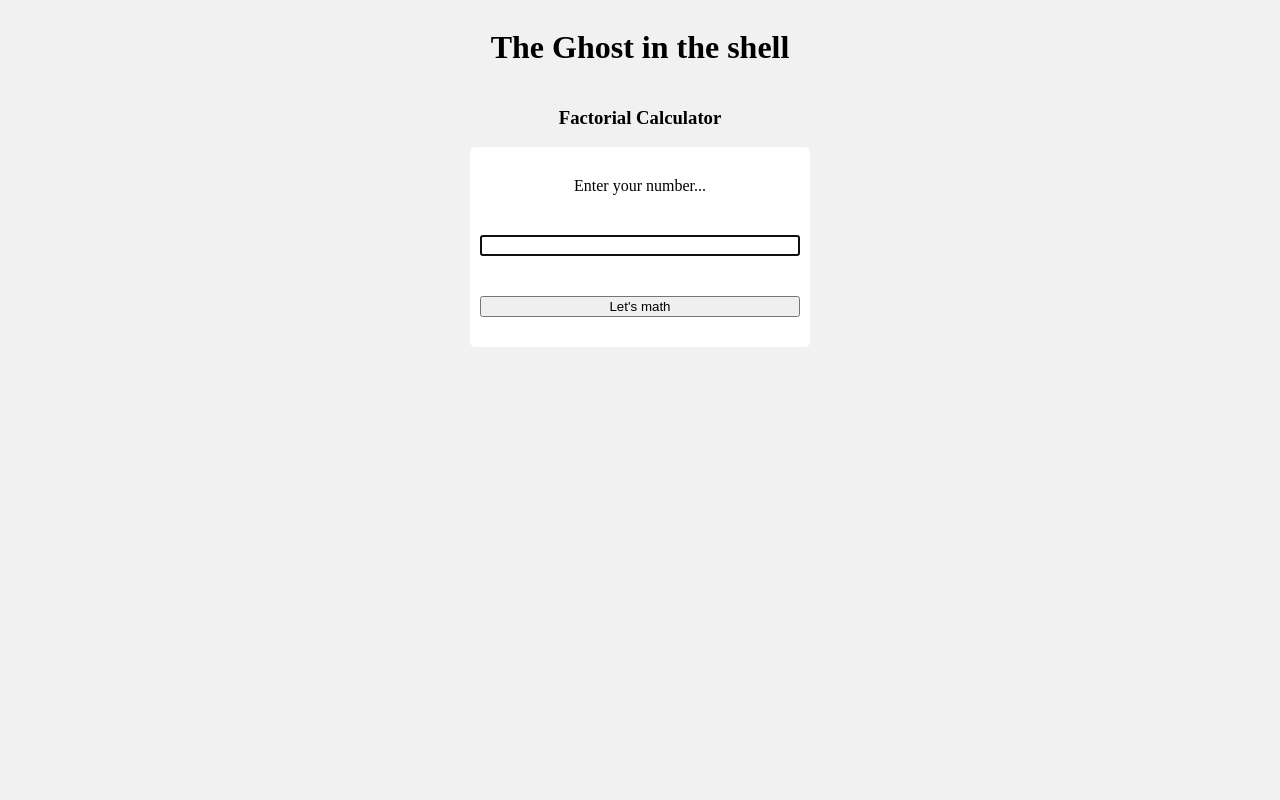
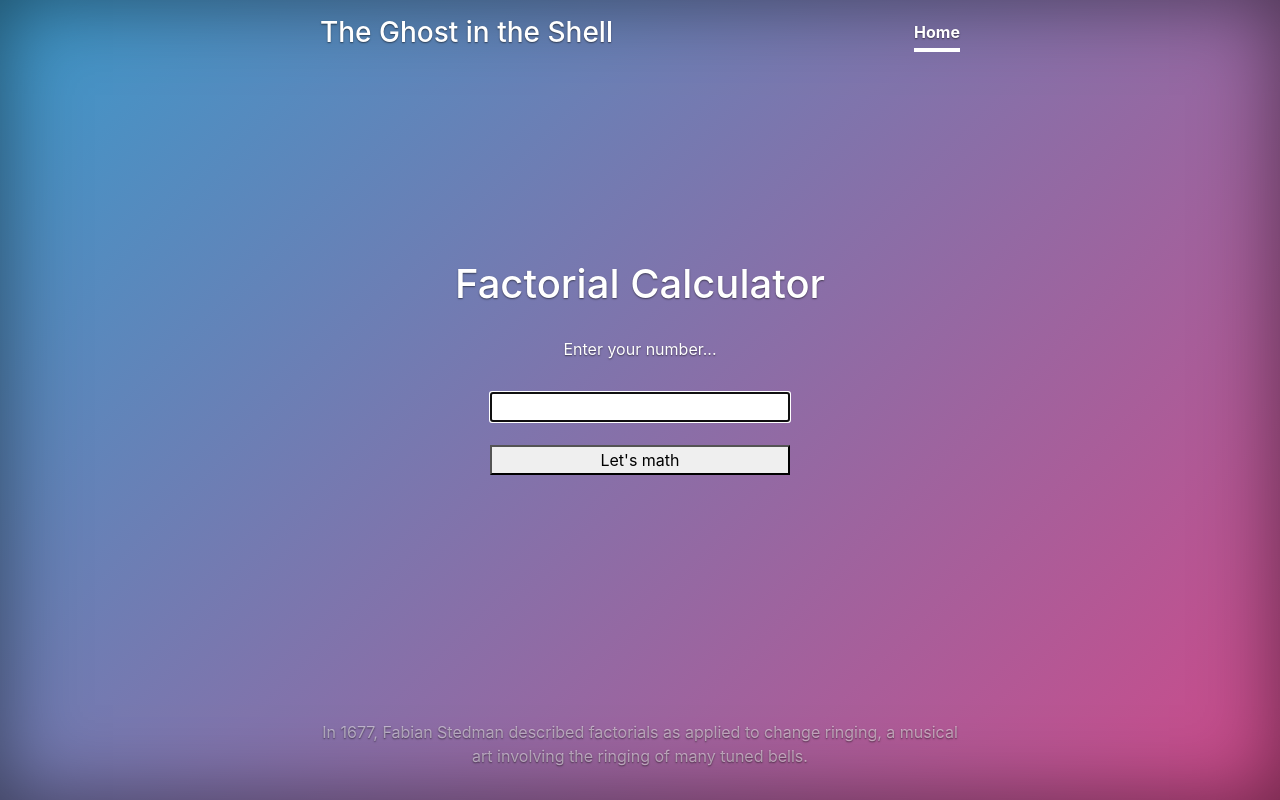
Before and after one commit to stelligent/ghost-in-shell, a Flask app: page / in a window 1280 px wide. Run offline with Flask 2, Linux system fonts and the light colour scheme; some libraries are stand-ins or nearby versions.

Commit message:
Add some stylistic changes, some color, a quote about Fabian Stedman, and some bootstraps

```diff
--- a/static/css/styles.css
+++ b/static/css/styles.css
@@ -36,8 +36,6 @@ html, body {
 
 #form {
     padding: 10px;
-    border-radius: 5px;
-    background-color: #FFF;
     min-height: 180px;
     min-width: 320px;
 }
@@ -45,3 +43,129 @@ html, body {
 #factorial {
     text-align: center;
 }
+
+/*
+ * Globals
+ */
+
+/* Links */
+a,
+a:focus,
+a:hover {
+  color: #fff;
+}
+
+/* Custom default button */
+.btn-secondary,
+.btn-secondary:hover,
+.btn-secondary:focus {
+  color: #333;
+  text-shadow: none; /* Prevent inheritance from `body` */
+  background-color: #fff;
+  border: .05rem solid #fff;
+}
+
+
+/*
+ * Base structure
+ */
+
+html,
+body {
+  height: 100%;
+  background-color: #333;
+}
+
+body {
+  display: -ms-flexbox;
+  display: -webkit-box;
+  display: flex;
+  -ms-flex-pack: center;
+  -webkit-box-pack: center;
+  justify-content: center;
+  color: #fff;
+  text-shadow: 0 .05rem .1rem rgba(0, 0, 0, .5);
+  box-shadow: inset 0 0 5rem rgba(0, 0, 0, .5);
+  background: linear-gradient(-45deg, #ee7752, #e73c7e, #23a6d5, #23d5ab);
+	background-size: 400% 400%;
+	animation: gradientBG 45s ease infinite;
+}
+
+.cover-container {
+  max-width: 42em;
+}
+
+
+/*
+ * Header
+ */
+.masthead {
+  margin-bottom: 2rem;
+}
+
+.masthead-brand {
+  margin-bottom: 0;
+}
+
+.nav-masthead .nav-link {
+  padding: .25rem 0;
+  font-weight: 700;
+  color: rgba(255, 255, 255, .5);
+  background-color: transparent;
+  border-bottom: .25rem solid transparent;
+}
+
+.nav-masthead .nav-link:hover,
+.nav-masthead .nav-link:focus {
+  border-bottom-color: rgba(255, 255, 255, .25);
+}
+
+.nav-masthead .nav-link + .nav-link {
+  margin-left: 1rem;
+}
+
+.nav-masthead .active {
+  color: #fff;
+  border-bottom-color: #fff;
+}
+
+@media (min-width: 48em) {
+  .masthead-brand {
+    float: left;
+  }
+  .nav-masthead {
+    float: right;
+  }
+}
+
+
+/*
+ * Cover
+ */
+.cover {
+  padding: 0 1.5rem;
+}
+.cover .btn-lg {
+  padding: .75rem 1.25rem;
+  font-weight: 700;
+}
+
+
+/*
+ * Footer
+ */
+.mastfoot {
+  color: rgba(255, 255, 255, .5);
+}
+
+@keyframes gradientBG {
+	0% {
+		background-position: 0% 50%;
+	}
+	50% {
+		background-position: 100% 50%;
+	}
+	100% {
+		background-position: 0% 50%;
+	}
+}
--- a/static/js/main.js
+++ b/static/js/main.js
@@ -18,7 +18,7 @@ const handler = (e) => {
             console.log('response', response)
             console.log('json', json)
             numElement.value = '';
-            factorialElement.textContent = `factorial of ${number} is ${json['factorial']}`
+            factorialElement.textContent = `The factorial of ${number} is ${json['factorial']}.`
         })
     })
 };
--- a/templates/index.html
+++ b/templates/index.html
@@ -1,20 +1,35 @@
-<!DOCTYPE html>
+<!doctype html>
 <html lang="en">
-    <head>
-        <meta charset="UTF-8">
-        <title>Ghost in the Shell</title>
+  <head>
+    <meta charset="utf-8">
+    <meta name="viewport" content="width=device-width, initial-scale=1, shrink-to-fit=no">
+    <meta name="description" content="">
+    <meta name="author" content="">
+
+    <title>The Ghost in the Shell</title>
+    <!-- Bootstrap core CSS -->
+    <link rel="stylesheet" href="https://stackpath.bootstrapcdn.com/bootstrap/4.3.1/css/bootstrap.min.css" integrity="sha384-ggOyR0iXCbMQv3Xipma34MD+dH/1fQ784/j6cY/iJTQUOhcWr7x9JvoRxT2MZw1T" crossorigin="anonymous">
+
+    <!-- Custom styles for this template -->
         <link rel="stylesheet" href="{{ url_for('static', filename='css/styles.css') }}">
-    </head>
-    <body>
-        <div class="flex-container row center">
-            <h1>The Ghost in the shell</h1>
+  </head>
+
+  <body class="text-center">
+
+    <div class="cover-container d-flex h-100 p-3 mx-auto flex-column">
+      <header class="masthead mb-auto">
+        <div class="inner">
+          <h3 class="masthead-brand">The Ghost in the Shell</h3>
+          <nav class="nav nav-masthead justify-content-center">
+            <a class="nav-link active" href="#">Home</a>
+          </nav>
         </div>
+      </header>
 
-        <div class="flex-container row center">
+      <main role="main" class="inner cover">
+        <h1 class="cover-heading">Factorial Calculator</h1>
+          <div class="flex-container row center">
             <div class="flex-container column">
-                <div class="flex-container row center">
-                    <h3>Factorial Calculator</h3>
-                </div>
 
                 <form id="form" class="flex-container column space-around" onSubmit='return;'>
                     <div class="flex-container row center">
@@ -28,6 +43,13 @@
         </div>
 
         <script src="{{ url_for('static', filename='js/main.js') }}"></script>
+      </main>
 
-    </body>
+      <footer class="mastfoot mt-auto">
+        <div class="inner">
+          <p>In 1677, Fabian Stedman described factorials as applied to change ringing, a musical art involving the ringing of many tuned bells.</p>
+        </div>
+      </footer>
+    </div>
+  </body>
 </html>
```
